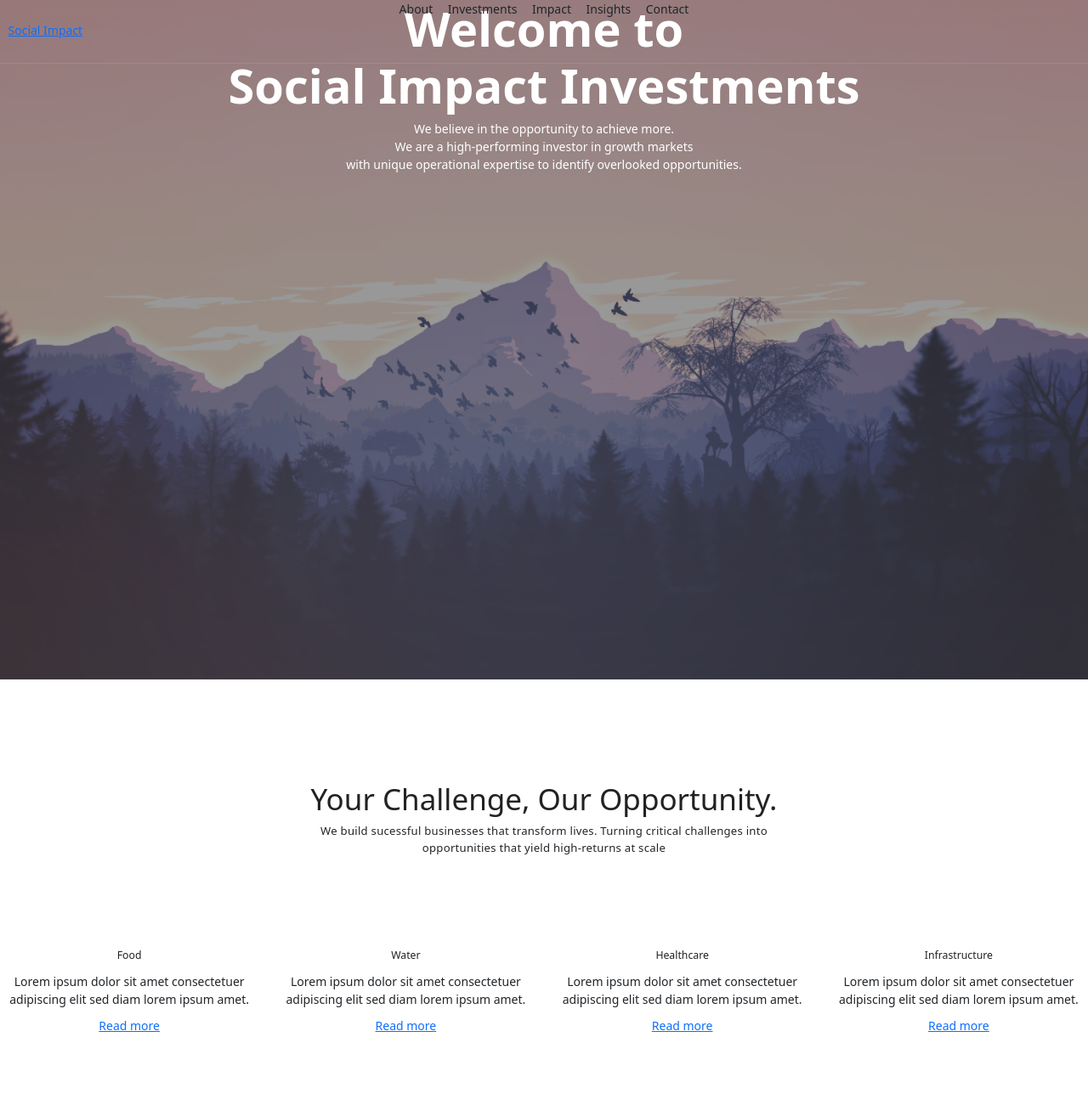
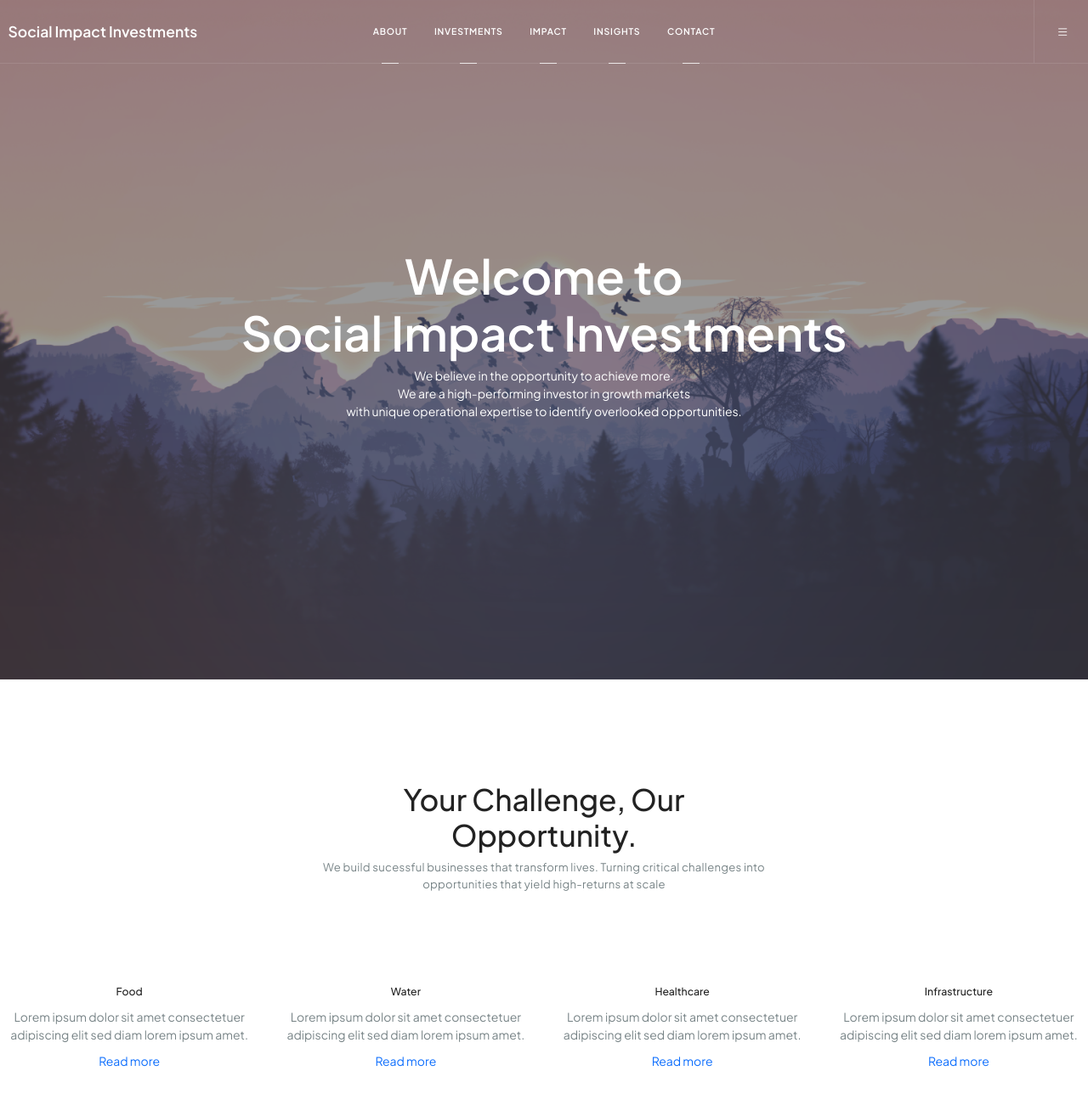
Before and after one commit to sekaycee/social_impact_investments, a Next.js app in the folder sii_front/: page / in a window 1280 px wide. Shown: the top 1294 px of the page at 85% size. Built offline with nearby package versions, Linux system fonts and the light colour scheme.

Commit message:
edit site header

```diff
--- a/sii_front/components/header/header.js
+++ b/sii_front/components/header/header.js
@@ -6,7 +6,7 @@ export default function Header() {
         <header id="top" className={`${hs.header} ${hs.header_tp}`}>
             <div className={`${hs.container_fluid} container-fluid`}>
                 <div className={hs.inner_header}>
-                    <Link className={hs.inner_brand} href="/">Social Impact</Link>
+                    <Link href="/"><a className={hs.inner_brand}>Social Impact Investments</a></Link>
                 </div>
 
                 <div className={`${hs.inner_navigation} ${hs.collapse}`}>
@@ -14,27 +14,27 @@ export default function Header() {
                         <ul>
                             <li>
                                 <Link href="#">
-                                    <span className={hs.menu_item_span}>About</span>
+                                    <a><span className={hs.menu_item_span}>About</span></a>
                                 </Link>
                             </li>
                             <li>
                                 <Link href="#">
-                                    <span className={hs.menu_item_span}>Investments</span>
+                                    <a><span className={hs.menu_item_span}>Investments</span></a>
                                 </Link>
                             </li>
                             <li>
                                 <Link href="#">
-                                    <span className={hs.menu_item_span}>Impact</span>
+                                    <a><span className={hs.menu_item_span}>Impact</span></a>
                                 </Link>
                             </li>
                             <li>
                                 <Link href="/insights/home">
-                                    <span className={hs.menu_item_span}>Insights</span>
+                                    <a><span className={hs.menu_item_span}>Insights</span></a>
                                 </Link>
                             </li>
                             <li>
                                 <Link href="#">
-                                    <span className={hs.menu_item_span}>Contact</span>
+                                    <a><span className={hs.menu_item_span}>Contact</span></a>
                                 </Link>
                             </li>
                         </ul>
@@ -43,9 +43,18 @@ export default function Header() {
 
                 <div className={hs.extra_nav}>
                     <ul>
+                        <li>
+                            <Link href="#">
+                                <a className={hs.off_canvas_open}>
+                                    <span className={hs.menu_item_span}><i class="bi-list"></i></span>
+                                </a>
+                            </Link>
+                        </li>
                         <li className={hs.nav_toggle}>
-                            <Link href="#" data-toggle="collapse" data-target=".inner_navigation">
-                                <span className={hs.menu_item_span}><i className="bi-list"></i></span>
+                            <Link href="#">
+                                <a data-toggle="collapse" data-target=".inner_navigation">
+                                    <span className={hs.menu_item_span}><i className="bi-list"></i></span>
+                                </a>
                             </Link>
                         </li>
                     </ul>
--- a/sii_front/components/layout.js
+++ b/sii_front/components/layout.js
@@ -1,4 +1,5 @@
 import Head from 'next/head'
+import Script from 'next/script'
 import Footer from './footer/footer'
 import Header from './header/header'
 
@@ -12,6 +13,8 @@ export default function Layout({ children }) {
                 <meta name="description" content="Web app for a US-based NGO" />
                 <meta name="author" content="Kay Cee" />
                 <link rel="icon" href="/favicon.ico" />
+                <link rel="stylesheet" href="https://cdn.jsdelivr.net/npm/bootstrap-icons@1.8.3/font/bootstrap-icons.css" />
+                <link href="https://fonts.googleapis.com/css2?family=Plus+Jakarta+Sans:wght@400;500;600&display=swap" rel="stylesheet" />
             </Head>
             <Header />
             <main className="wrapper">{children}</main>
--- a/sii_front/pages/index.js
+++ b/sii_front/pages/index.js
@@ -5,7 +5,7 @@ export default function Home() {
 		<>
 			<section className={`${hm.module_cover} ${hm.parallax} ${hm.fullscreen} text-center`}>
 				<div className={`${hm.container} container`}>
-					<div className="row">
+					<div className={`${hm.row} row`}>
 						<div className="col-md-12">
 							<h1 className="m-b-20">
 								<strong>
@@ -28,7 +28,7 @@ export default function Home() {
 			</section>
 			<section className={`${hm.module} ${hm.divider_bottom}`}>
 				<div className={`${hm.container} container`}>
-					<div className="row">
+					<div className={`${hm.row} row`}>
 						<div className="col-md-6 m-auto text-center">
 							<h1>Your Challenge, Our Opportunity.</h1>
 							<p className={hm.lead}>
@@ -38,18 +38,18 @@ export default function Home() {
 						</div>
 					</div>
 				</div>
-				<div className="row">
+				<div className={`${hm.row} row`}>
 					<div className="col-md-12">
 						<div className={hm.space_lg}></div>
 					</div>
 				</div>
-				<div className="row"></div>
-				<div className="row">
+				<div className={`${hm.row} row`}></div>
+				<div className={`${hm.row} row`}>
 					<div className="col-md-12">
 						<div className={hm.space_sm}></div>
 					</div>
 				</div>
-				<div className="row">
+				<div className={`${hm.row} row`}>
 					<div className="col-lg-3 col-md-6">
 						<div className={`${hm.icon_box} text-center`}>
 							<div className={hm.icon_box_icon}>
@@ -126,8 +126,8 @@ export default function Home() {
 			</section>
 			<section></section>
 			<section className={hm.module}>
-				<div className={`${hm.containers} container`}>
-					<div className="row">
+				<div className={`${hm.container} container`}>
+					<div className={`${hm.row} row`}>
 						<div className="col-md-6 m-auto text-center">
 							<h1>Latest insights.</h1>
 							<p className={hm.lead}>
@@ -135,12 +135,12 @@ export default function Home() {
 							</p>
 						</div>
 					</div>
-					<div className="row">
+					<div className={`${hm.row} row`}>
 						<div className="col-md-12">
 							<div className={hm.space_lg}></div>
 						</div>
 					</div>
-					<div className={`row ${hm.insights_masonry}`}>
+					<div className={`row ${hm.row} ${hm.insights_masonry}`}>
 						<div className={`col-md-4 ${hm.insight_item}`}>
 							<article className={hm.insight}>
 								<div className={hm.insight_preview}>
@@ -214,7 +214,7 @@ export default function Home() {
 			</section>
 			<section className={`${hm.module} divider-top`}>
 				<div className={`${hm.container} container`}>
-					<div className="row">
+					<div className={`${hm.row} row`}>
 						<div className="col-lg-6 col-md-9 m-auto text-center">
 							<h1>Get in touch.</h1>
 							<p className={hm.lead}>
@@ -222,12 +222,12 @@ export default function Home() {
 							</p>
 						</div>
 					</div>
-					<div className="row">
+					<div className={`${hm.row} row`}>
 						<div className="col-md-12">
 							<div className={hm.space_lg}></div>
 						</div>
 					</div>
-					<div className="row">
+					<div className={`${hm.row} row`}>
 						<div className="col-md-8 m-auto">
 							<form id="contact-form" method="post" novalidate>
 								<div className="row">
@@ -268,7 +268,7 @@ export default function Home() {
 			</section>
 			<section className={`${hm.module} bg-gray p-b-0`}>
 				<div className={`${hm.container} container text-center`}>
-					<div className="row">
+					<div className={`${hm.row} row`}>
 						<div className="col-md-3">
 							<div className={hm.counter}>
 								<div className={hm.counter_icon}></div>
@@ -302,7 +302,7 @@ export default function Home() {
 			</section>
 			<section className={`${hm.module} ${hm.no_gutters} p-0`}>
 				<div className={`${hm.container_fluid} container-fluid`}>
-					<div className="row">
+					<div className={`${hm.row} row`}>
 						<div className="col-md-12">
 							<img src="images/module-18.jpg" />
 						</div>
--- a/sii_front/styles/globals.css
+++ b/sii_front/styles/globals.css
@@ -5,13 +5,11 @@
 html, body {
 	padding: 0;
 	margin: 0;
-	color: #788487;
+	color: #788487 !important;
 	line-height: 1.8;
 	font-size: .875rem;
 	overflow-x: hidden;
-	font-family: 'Plus Jakarta Sans', sans-serif;
-	/*font-family: -apple-system, BlinkMacSystemFont, Segoe UI, Roboto, Oxygen,
-		Ubuntu, Cantarell, Fira Sans, Droid Sans, Helvetica Neue, sans-serif;*/
+	font-family: 'Plus Jakarta Sans', sans-serif !important;
 }
 
 img {
@@ -26,20 +24,10 @@ p:last-child {
 a {
 	transition: all .3s ease-in-out;
 	color: #505cfd;
-	text-decoration: none;
+	text-decoration: none !important;
 	background-color: transparent;
 }
 
 ul, ol {
 	list-style: none;
 }
-
-@media (prefers-color-scheme: dark) {
-	html {
-		color-scheme: dark;
-	}
-	body {
-		color: white;
-		background: black;
-	}
-}
--- a/sii_front/styles/header.module.css
+++ b/sii_front/styles/header.module.css
@@ -51,7 +51,7 @@
 }
 
 .inner_brand {
-	display: inline-block;
+	/* display: inline-block; */
 	vertical-align: middle;
 	text-transform: none;
 	letter-spacing: 0;
```
Also changed, not shown: sii_front/scripts/site.js (added, +14 -0 lines), sii_front/styles/footer.module.css (indentation only).
